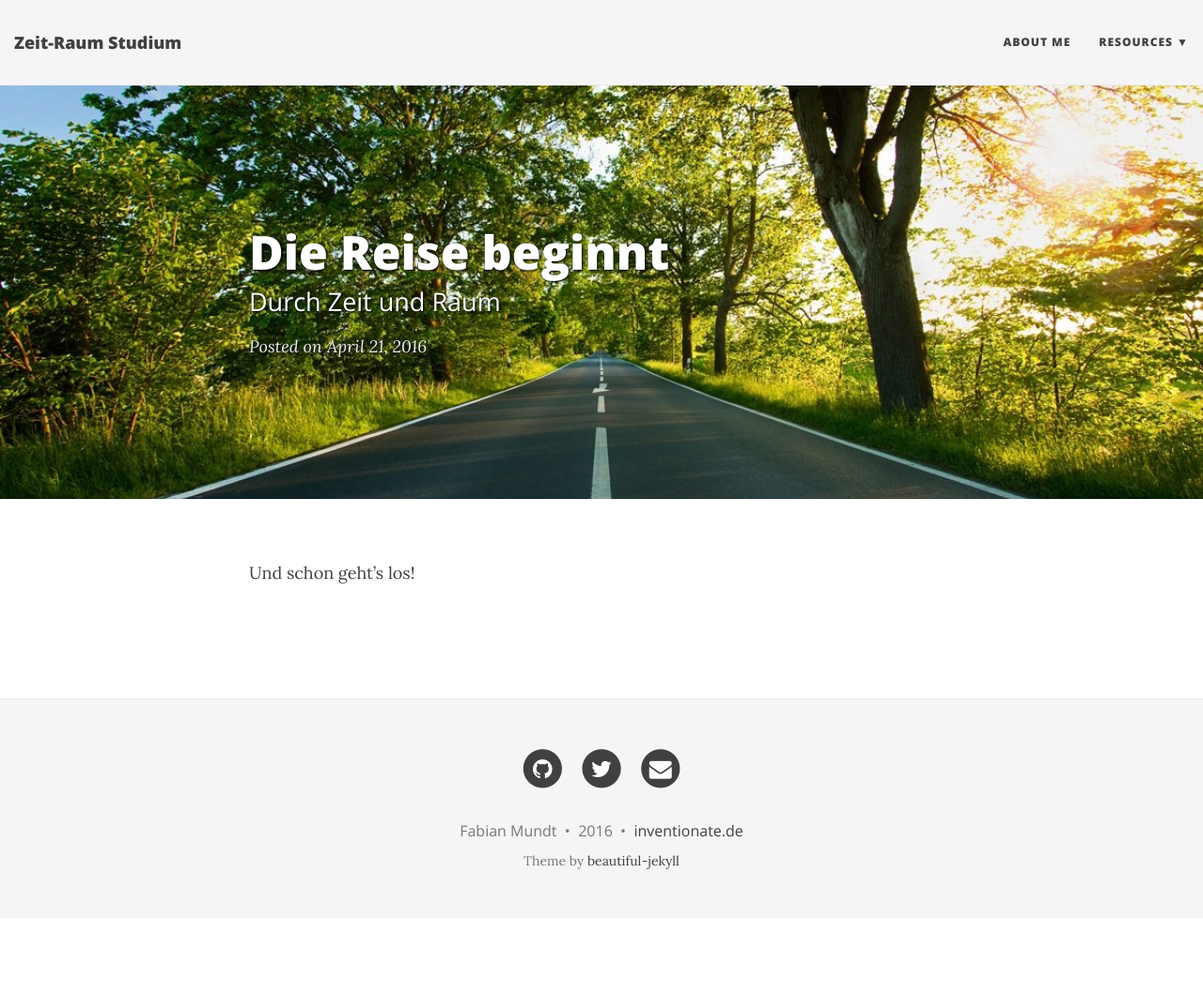
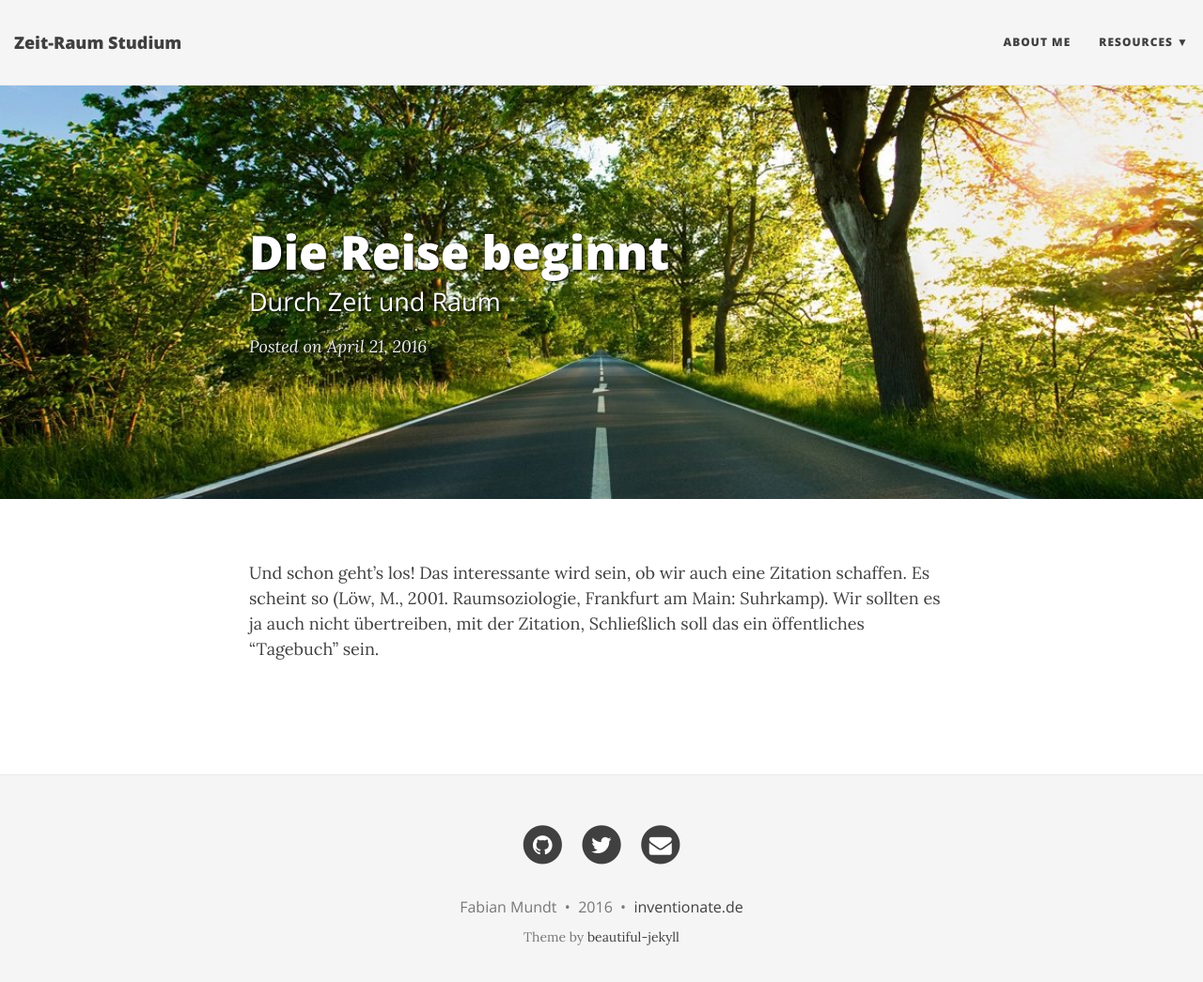
Before and after one commit to inventionate/inventionate-github-pages-backup, a Jekyll site: the page built from _posts/2016-04-21-erster-beitrag.md, in a window 1280 px wide and 1058 px high. Shown: the top 1045 px of the window at 94% size. Built offline with Jekyll 4.4.1, drawn with Linux system fonts in a browser that asks for light colours; nearby versions of some CDN libraries.

Commit message:
New post.

```diff
--- a/_posts/2016-04-21-erster-beitrag.md
+++ b/_posts/2016-04-21-erster-beitrag.md
@@ -2,8 +2,7 @@
 layout: post
 title: Die Reise beginnt
 subtitle: Durch Zeit und Raum
-author: Fabian Mundt
 bigimg: /img/path.jpg
 ---
 
-Und schon geht's los!
+Und schon geht's los! Das interessante wird sein, ob wir auch eine Zitation schaffen. Es scheint so (Löw, M., 2001. Raumsoziologie, Frankfurt am Main: Suhrkamp). Wir sollten es ja auch nicht übertreiben, mit der Zitation, Schließlich soll das ein öffentliches "Tagebuch" sein.
```
Also changed, not shown: Gemfile (line endings or trailing spaces).
